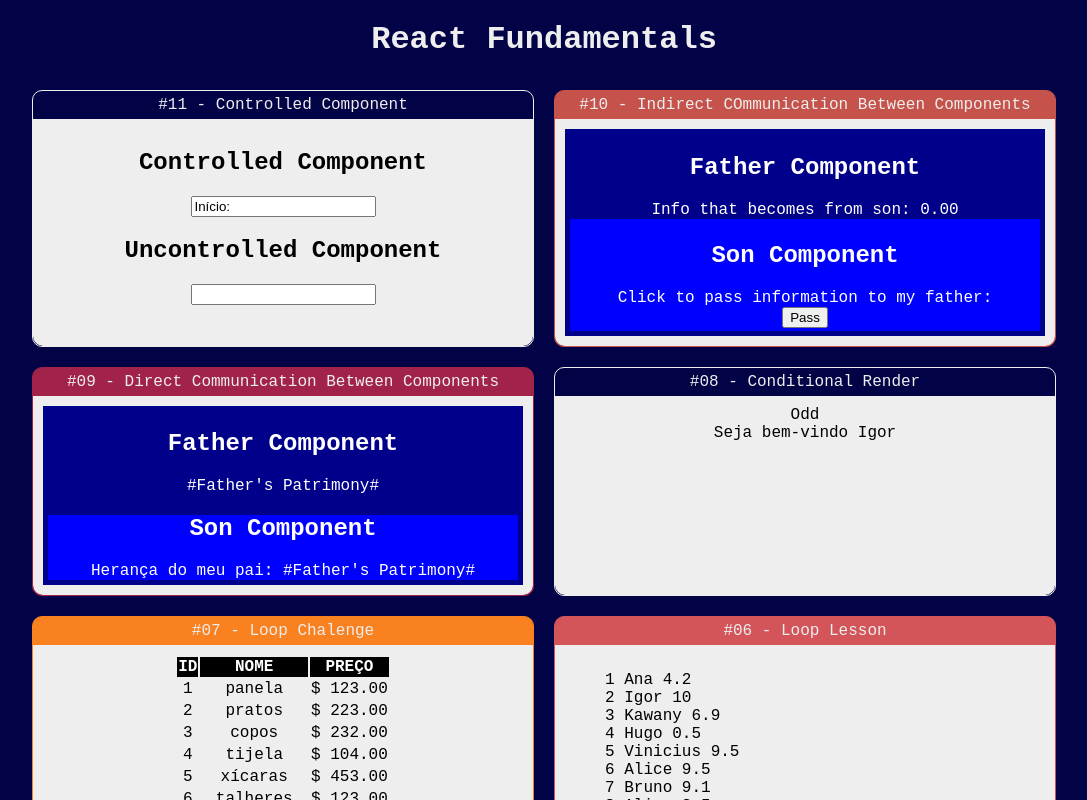
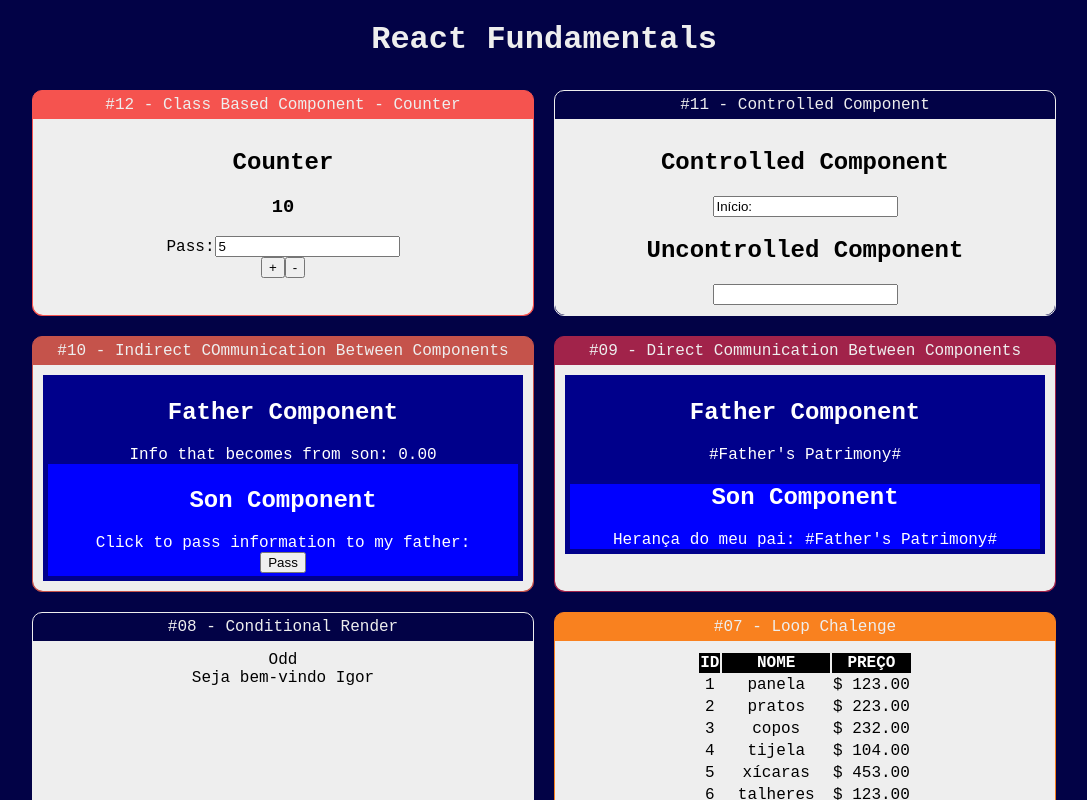
Before and after one commit to CapitaoDAreia/react-redux-course, a React (Create React App) app in the folder 02-fundamentos-react/: page / in a window 1280 px wide. Shown: the top 800 px of the page, without its empty margins (96-1183 px from the left). Built offline with nearby package versions, Linux system fonts and the light colour scheme.

Commit message:
SECTION 2: React Fundamentals - Class based components and its behavior

```diff
--- a/02-fundamentos-react/src/App.tsx
+++ b/02-fundamentos-react/src/App.tsx
@@ -10,6 +10,7 @@ import DirectCommFat from "./components/communication/DirectCommFat";
 import DirectCommSon from "./components/communication/DirectCommSon";
 import IndirectCommFat from "./components/communication/IndirectCommFat";
 import OddEven from "./components/conditional/OddEven";
+import Counter from "./components/counter/Counter";
 import Input from "./components/formulary/Input";
 import Card from "./components/layout/Card";
 import ListPeople from "./components/loop/ListPeople";
@@ -37,6 +38,11 @@ export default () => {
 
         <h1>React Fundamentals</h1>
         <div className="wrapper" >
+
+
+            <Card title="#12 - Class Based Component - Counter" color="#F5534F">
+                <Counter initialNumber={10} initialPass={5} ></Counter>
+            </Card>
 
             <Card title="#11 - Controlled Component" >
                 <Input />
--- /dev/null
+++ b/02-fundamentos-react/src/components/counter/Counter.tsx
@@ -0,0 +1,87 @@
+import React, { Component } from "react";
+
+type MyProps = {
+    initialNumber: number
+    initialPass: number
+}
+
+
+/*
+    COMPONENTE BASEADO EM CLASSE
+     Onde cria-se a classe e estende-se a mesma como React Component.
+     Perceba que é necessário tipar as props para poder passar props
+     para o componente quando este for invocado no app, preparando
+     o componente para receber o que ele precisará receber.
+*/
+
+//EXEMPLO 1
+
+// export default class Counter extends Component<MyProps, MyState> {
+
+//     constructor(props: MyProps){
+//         super(props)
+
+//     }
+
+//     state: MyState = {
+//         num: this.props.initialNumber
+//     }
+
+//     render(){
+//         return(
+//             <div>
+//                 <h2>Counter</h2>
+//                 <p>{this.state.num}</p>
+//             </div>
+//         )
+//     }
+// }
+
+//EXEMPLO 2
+
+export default class Counter extends React.Component<MyProps> {
+
+    state = {
+        num: this.props.initialNumber || 0,
+        pass: this.props.initialPass || 5
+    }
+
+    //nas arrows function o this é imutável e se refere ao contexto em que foi criado
+    inc=()=>{
+        this.setState({
+            num: this.state.num + this.state.pass
+        })
+    }
+
+    dec=()=>{
+        this.setState({
+            num: this.state.num - this.state.pass
+        })
+    }
+
+    setPass=(event:any)=>{
+        this.setState({
+            pass: parseInt(event.target.value)
+        })
+    }
+
+    render(){
+        return(
+            <div>
+                <h2>Counter</h2>
+                <h3>{this.state.num}</h3>
+                <div>
+                    <label htmlFor="inputPass">Pass:</label>
+                    <input type="number"
+                    name="inputPass"
+                    id="inputPass"
+                    value={this.state.pass}
+                    onChange={this.setPass}
+                    />
+                </div>
+                <button onClick={this.inc}>+</button>
+                <button onClick={this.dec}>-</button>
+            </div>
+        )
+    }
+}
```
